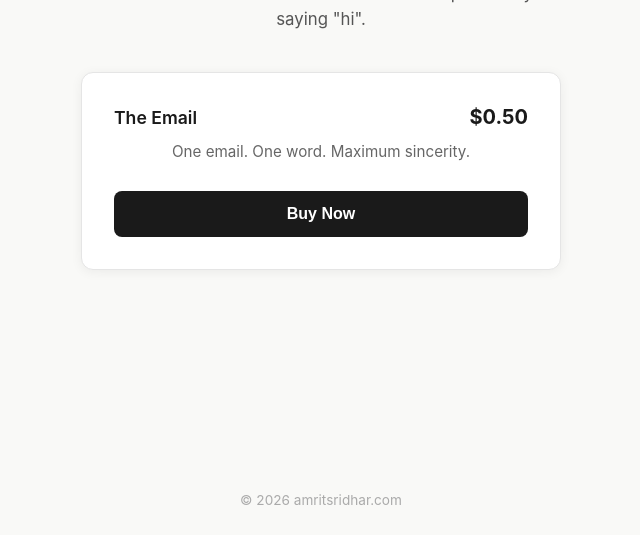
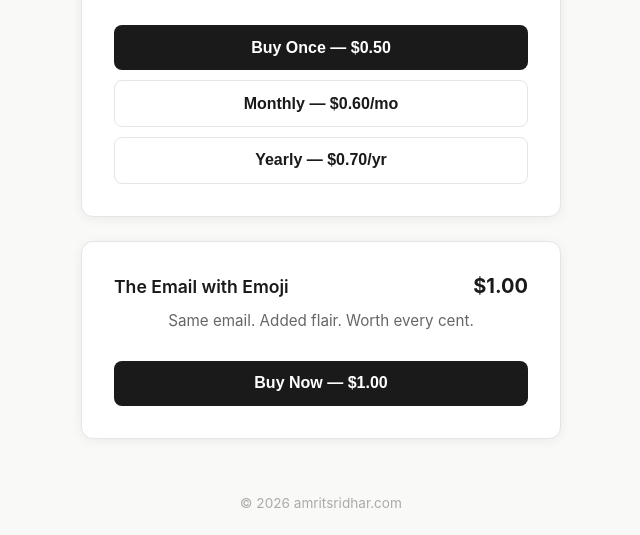
Before and after one commit to amritsridhar754/website, a plain HTML site: page index.html in a window 1280 px wide. Shown: the part 268-803 px from the top of the page, without its empty margins (319-959 px from the left). Drawn offline with Linux system fonts and the light colour scheme.

Commit message:
Add emoji email product and subscription options for original email
Co-Authored-By: Claude Sonnet 4.6 <noreply@anthropic.com>
Committed-By-Agent: claude

```diff
--- a/index.html
+++ b/index.html
@@ -11,15 +11,27 @@
     <section class="hero">
       <h1>A Personal Email from Amrit</h1>
       <p class="tagline">You'll receive a handwritten email from me personally saying "hi".</p>
+
       <div class="product-card">
         <div class="product-details">
           <span class="product-name">The Email</span>
-          <span class="product-price">$0.50</span>
+          <span class="product-price">from $0.50</span>
         </div>
-        <p class="product-description">
-          One email. One word. Maximum sincerity.
-        </p>
-        <button class="buy-button" id="buy-btn">Buy Now</button>
+        <p class="product-description">One email. One word. Maximum sincerity.</p>
+        <div class="button-group">
+          <button class="buy-button" onclick="checkout('email', 'payment')">Buy Once — $0.50</button>
+          <button class="buy-button secondary" onclick="checkout('email', 'monthly')">Monthly — $0.60/mo</button>
+          <button class="buy-button secondary" onclick="checkout('email', 'yearly')">Yearly — $0.70/yr</button>
+        </div>
+      </div>
+
+      <div class="product-card">
+        <div class="product-details">
+          <span class="product-name">The Email with Emoji</span>
+          <span class="product-price">$1.00</span>
+        </div>
+        <p class="product-description">Same email. Added flair. Worth every cent.</p>
+        <button class="buy-button" onclick="checkout('emoji-email', 'payment')">Buy Now — $1.00</button>
       </div>
     </section>
   </main>
@@ -27,27 +39,32 @@
     <p>© 2026 amritsridhar.com</p>
   </footer>
   <script>
-    document.getElementById('buy-btn').addEventListener('click', async () => {
-      const btn = document.getElementById('buy-btn');
+    async function checkout(product, mode) {
+      const btn = event.currentTarget;
       btn.disabled = true;
+      const originalText = btn.textContent;
       btn.textContent = 'Loading...';
 
       try {
-        const res = await fetch('/api/checkout', { method: 'POST' });
+        const res = await fetch('/api/checkout', {
+          method: 'POST',
+          headers: { 'Content-Type': 'application/json' },
+          body: JSON.stringify({ product, mode }),
+        });
         const data = await res.json();
         if (data.url) {
           window.location.href = data.url;
         } else {
           alert('Something went wrong. Please try again.');
           btn.disabled = false;
-          btn.textContent = 'Buy Now';
+          btn.textContent = originalText;
         }
       } catch (e) {
         alert('Something went wrong. Please try again.');
         btn.disabled = false;
-        btn.textContent = 'Buy Now';
+        btn.textContent = originalText;
       }
-    });
+    }
   </script>
 </body>
 </html>
--- a/styles.css
+++ b/styles.css
@@ -74,6 +74,12 @@ h1 {
   line-height: 1.5;
 }
 
+.button-group {
+  display: flex;
+  flex-direction: column;
+  gap: 0.6rem;
+}
+
 .buy-button {
   width: 100%;
   padding: 0.85rem 1.5rem;
@@ -95,6 +101,20 @@ h1 {
   transform: scale(0.98);
 }
 
+.buy-button.secondary {
+  background: #fff;
+  color: #1a1a1a;
+  border: 1px solid #e5e5e5;
+}
+
+.buy-button.secondary:hover {
+  background: #f5f5f5;
+}
+
+.product-card + .product-card {
+  margin-top: 1.5rem;
+}
+
 footer {
   text-align: center;
   padding: 1.5rem;
```
Also changed, not shown: functions/api/checkout.js (+56 -7 lines).
